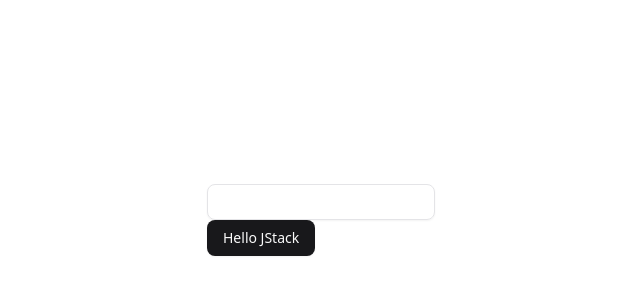
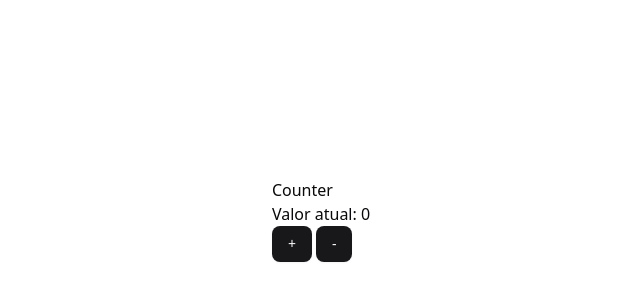
Before and after one commit to davi1985/mastering-react-hooks, a React (Vite) app: page / in a window 1280 px wide. Shown: the part 180-480 px from the top of the page, without its empty margins (319-959 px from the left). Built offline with nearby package versions, Linux system fonts and the light colour scheme.

Commit message:
why hooks?

```diff
--- a/src/App.tsx
+++ b/src/App.tsx
@@ -1,11 +1,9 @@
-import { Button } from './components/ui/button'
-import { Input } from './components/ui/input'
+import { Counter } from "./components/Counter";
 
 export const App = () => (
   <div className="min-h-screen grid place-items-center">
     <div>
-      <Input />
-      <Button>Hello JStack</Button>
+      <Counter title="Counter #1" />
     </div>
   </div>
-)
+);
--- /dev/null
+++ b/src/components/Card.tsx
@@ -0,0 +1,14 @@
+type CardProps = {
+  title: string;
+  children: React.ReactNode;
+};
+
+export const Card = ({ children, title }: CardProps) => {
+  return (
+    <div>
+      <header>{title}</header>
+
+      <div>{children}</div>
+    </div>
+  );
+};
--- /dev/null
+++ b/src/components/Counter.tsx
@@ -0,0 +1,44 @@
+import React, { ReactNode } from "react";
+import { Button } from "./ui/button";
+import { Card } from "./Card";
+
+interface IProps {
+  title: string;
+}
+
+interface IState {
+  counter: number;
+  isLoading: boolean;
+}
+
+export class Counter extends React.Component<IProps, IState> {
+  state: Readonly<IState> = {
+    counter: 0,
+    isLoading: false,
+  };
+
+  handleChangeCounter(value: 1 | -1) {
+    this.setState({ counter: this.state.counter + value });
+  }
+
+  async componentDidMount(): Promise<void> {
+    this.setState({ isLoading: true });
+
+    await new Promise((resolve) => setTimeout(resolve, 2000));
+
+    this.setState({ isLoading: false });
+  }
+
+  render(): ReactNode {
+    return (
+      <Card title="Counter">
+        <h1>Valor atual: {this.state.counter}</h1>
+
+        <div className="space-x-1">
+          <Button onClick={() => this.handleChangeCounter(1)}>+</Button>
+          <Button onClick={() => this.handleChangeCounter(-1)}>-</Button>
+        </div>
+      </Card>
+    );
+  }
+}
```
